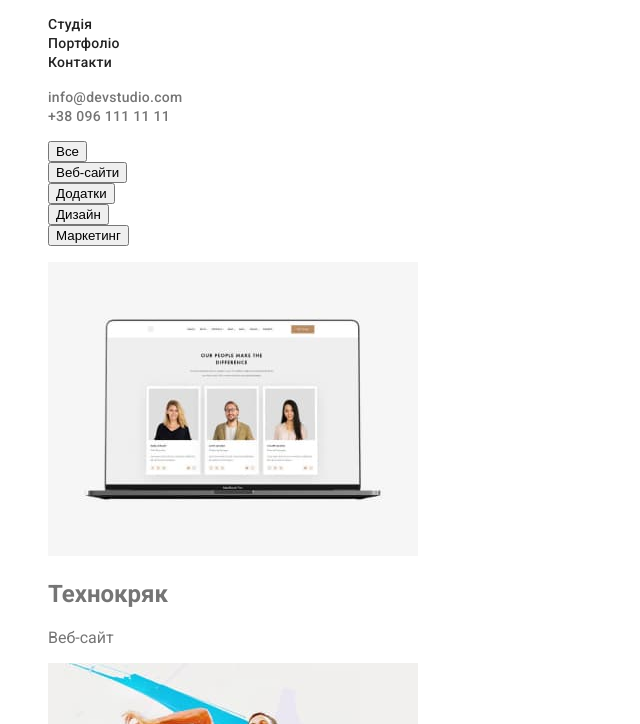
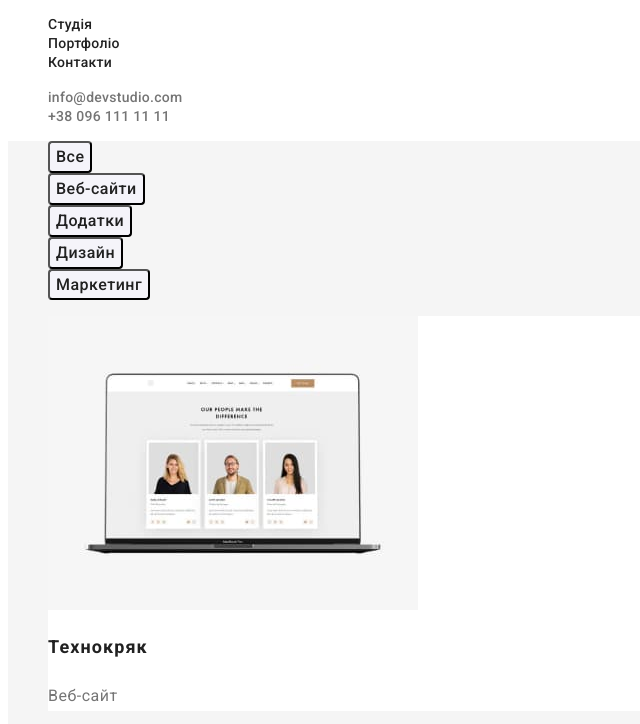
Before and after one commit to smorodinajam/goit-markup-hw-02, a plain HTML site: page portfolio.html in a window 1280 px wide. Shown: the part 41-765 px from the top of the page, without its empty margins (0-640 px from the left). Drawn offline with Linux system fonts and the light colour scheme.

Commit message:
Додаю стилі в portfolio.html
Задаю колір та шрифти в portfolio.html.
Змінюю клас <header class="header-page">  та додаю фон в хедер

```diff
--- a/css/styles.css
+++ b/css/styles.css
@@ -49,6 +49,9 @@ body {
 }
 
 /*-----------HEADER------------*/
+.header-page {
+  background-color: var(--primary-white-color);
+}
 .header-logo {
   color: #000000;
   font-family: 'Raleway', sans-serif;
@@ -98,7 +101,6 @@ body {
   font-weight: 700;
   font-size: 16px;
   line-height: 1.88;
-  text-align: center;
   letter-spacing: 0.06em;
   cursor: pointer;
 }
@@ -195,3 +197,47 @@ body {
   line-height: 1.71;
   letter-spacing: var(--typical-letter-spacing);
 }
+
+/*------------PORTFOLIO--------------*/
+/*----------FILTER-BUTTON------------*/
+.portfolio-page {
+  font-family: 'Roboto', sans-serif;
+  background-color: var(--adv-workarea-color);
+}
+.portfolio-btn,
+.portfolio-list-item,
+.portfolio-list-text {
+  font-family: 'Roboto', sans-serif;
+}
+.portfolio-btn {
+  color: var(--title-color);
+  background: #f5f4fa;
+  font-weight: 500;
+  font-size: 16px;
+  line-height: 1.62;
+  letter-spacing: var(--typical-letter-spacing);
+  cursor: pointer;
+  border-radius: 4px;
+}
+.btn:hover,
+.btn:focus {
+  color: var(--primary-white-color);
+  background-color: var(--accent-color);
+}
+.portfolio-list-item {
+  background-color: var(--primary-white-color);
+}
+.portfolio-list-title {
+  color: #212121;
+  font-weight: 700;
+  font-size: 18px;
+  line-height: 2;
+  letter-spacing: 0.06em;
+}
+.portfolio-list-text {
+  color: var(--primary-text-color);
+  font-style: normal;
+  font-size: 16px;
+  line-height: 1.88;
+  letter-spacing: var(--typical-letter-spacing);
+}
--- a/portfolio.html
+++ b/portfolio.html
@@ -13,7 +13,7 @@
     <link rel="stylesheet" href="./css/styles.css" />
   </head>
   <body>
-    <header class="header">
+    <header class="header-page">
       <nav class="header-nav">
         <a href="./index.html" class="header-logo link" lang="en"
           ><span class="accent-logo">Web</span>Studio
@@ -40,24 +40,24 @@
     </header>
 
     <main>
-      <section class="portfolio">
+      <section class="portfolio-page">
         <!--FILTER-BUTTON-->
         <h1 class="visually-hidden">Сторінка Портфоліо</h1>
         <ul class="portfolio-btn-list list">
           <li class="portfolio-btn-item">
-            <button type="button" class="portfolio-btn">Все</button>
+            <button type="button" class="portfolio-btn btn">Все</button>
           </li>
           <li class="portfolio-btn-item">
-            <button type="button" class="portfolio-btn">Веб-сайти</button>
+            <button type="button" class="portfolio-btn btn">Веб-сайти</button>
           </li>
           <li class="portfolio-btn-item">
-            <button type="button" class="portfolio-btn">Додатки</button>
+            <button type="button" class="portfolio-btn btn">Додатки</button>
           </li>
           <li class="portfolio-btn-item">
-            <button type="button" class="portfolio-btn">Дизайн</button>
+            <button type="button" class="portfolio-btn btn">Дизайн</button>
           </li>
           <li class="portfolio-btn-item">
-            <button type="button" class="portfolio-btn">Маркетинг</button>
+            <button type="button" class="portfolio-btn btn">Маркетинг</button>
           </li>
 
           <!--Pictures-->
```
Also changed, not shown: index.html (+1 -1 lines), studio.html (+1 -1 lines).
